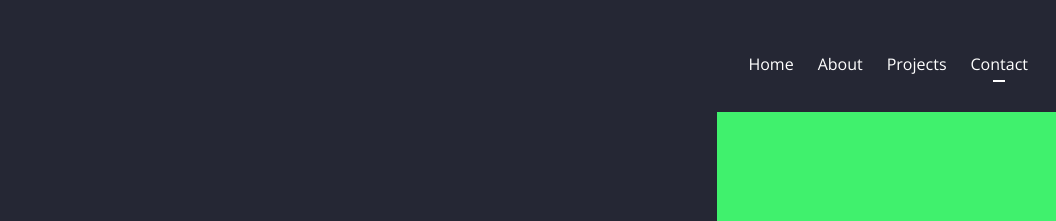
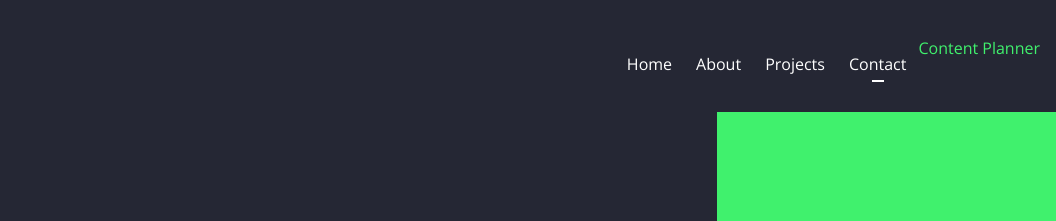
Before and after one commit to martinezdave/D-E, a plain HTML site: page index.html in a window 1280 px wide. Shown: the top 221 px of the page, 224-1280 px from the left. Drawn offline with nearby package versions, Linux system fonts and the light colour scheme.

Commit message:
Update index.html

```diff
--- a/index.html
+++ b/index.html
@@ -54,6 +54,9 @@
           <li class="nav-item">
             <a class="nav-link scrollto" href="#contact">Contact</a>
           </li>
+	 <li class="nav-item">
+	    <a href="https://www.canva.com/planner" target="_blank">Content Planner</a>
+	 </li>
         </ul>
       </div>
     </nav>
```
